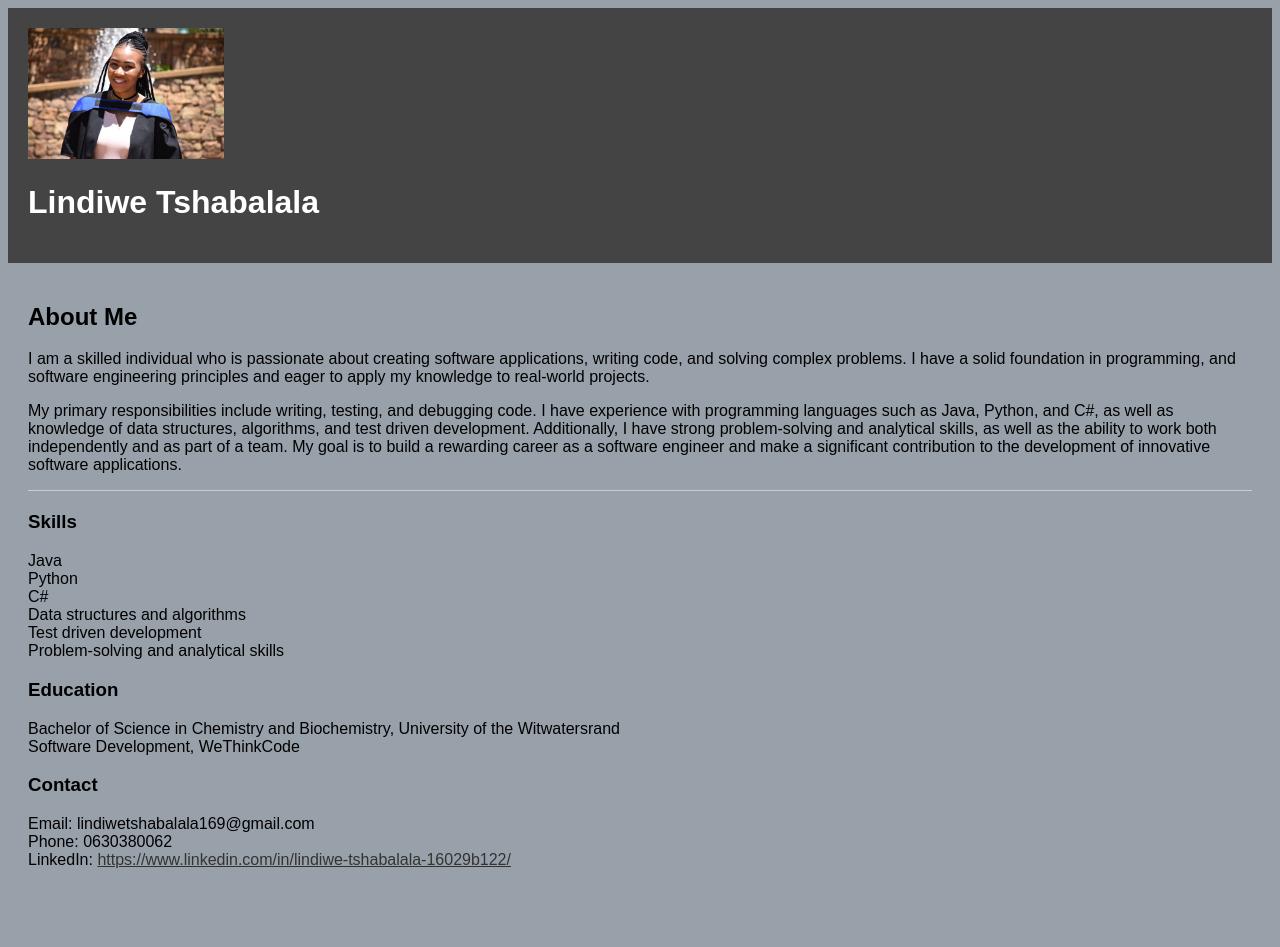
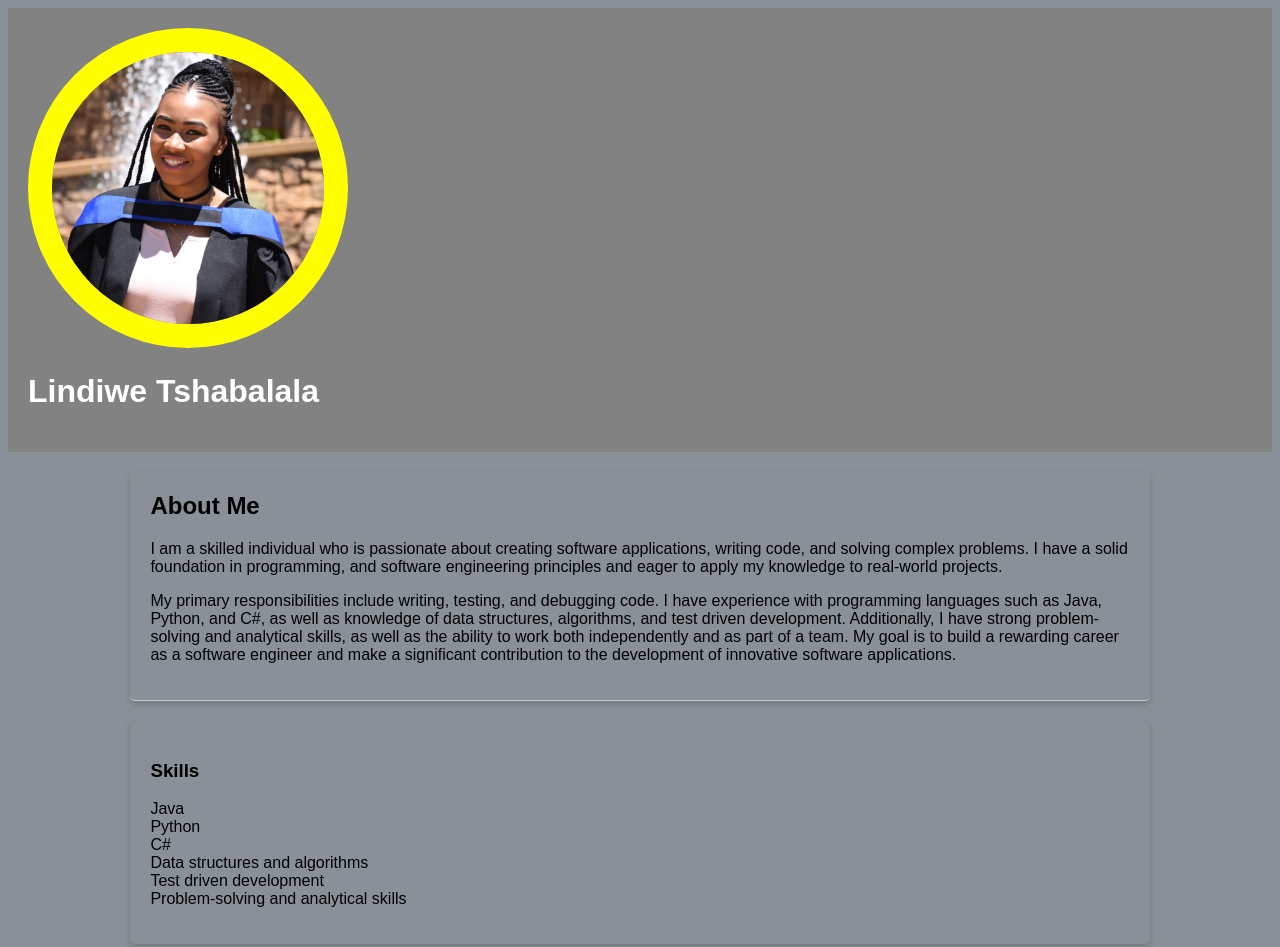
Before and after one commit to LindiweTshabalala/ResponsiveCV, a plain HTML site: page index.html in a window 1280 px wide. Shown: the top 947 px of the page. Before the commit the page ends 913 px from the top, so only its background shows below. Drawn offline with Linux system fonts and the light colour scheme.

Commit message:
needs improvement

```diff
--- a/index.html
+++ b/index.html
@@ -1,33 +1,29 @@
 <!DOCTYPE html>
 <html lang="en">
-  <head>
   <head>
     <title>My Portfolio</title>
     <meta charset="utf-8">
     <meta name="viewport" content="width=device-width, initial-scale=1.0">
     <link rel="stylesheet" href="style.css">
   </head>
-  </head>
   <body>
     <header>
-      <img src="Lindiwe.jpg" alt="Lindiwe">
+      <img src="Lindiwe.jpg" alt="Lindiwe" class="lindiwe">
       <h1>Lindiwe Tshabalala</h1>
     </header>
 
     <main>
-        <section id="about">
+      <article id="about">
         <h2>About Me</h2>
-
         <p>I am a skilled individual who is passionate about creating software applications, writing code, and solving complex problems.
         I have a solid foundation in programming, and software engineering principles and eager to apply my knowledge to real-world projects.</p>
-
         <p>My primary responsibilities include writing, testing, and debugging code. I have experience with programming languages such as Java, Python, and C#,
         as well as knowledge of data structures, algorithms, and test driven development. Additionally, I have strong problem-solving and analytical skills,
         as well as the ability to work both independently and as part of a team.
         My goal is to build a rewarding career as a software engineer and make a significant contribution to the development of innovative software applications.</p>
-        </section>
+      </article>
 
-        <section>
+      <article>
         <h3>Skills</h3>
         <ul>
           <li>Java</li>
@@ -37,24 +33,24 @@
           <li>Test driven development</li>
           <li>Problem-solving and analytical skills</li>
         </ul>
-        </section>
+      </article>
 
-        <section>
+      <article>
         <h3>Education</h3>
         <ul>
           <li>Bachelor of Science in Chemistry and Biochemistry, University of the Witwatersrand</li>
           <li>Software Development, WeThinkCode</li>
         </ul>
-        </section>
+      </article>
 
-        <section>
+      <article>
         <h3>Contact</h3>
         <ul>
           <li>Email: lindiwetshabalala169@gmail.com</li>
           <li>Phone: 0630380062</li>
           <li>LinkedIn: <a href="https://www.linkedin.com/in/lindiwe-tshabalala-16029b122/">https://www.linkedin.com/in/lindiwe-tshabalala-16029b122/</a></li>
         </ul>
-        </section>
+      </article>
     </main>
   </body>
 </html>
--- a/style.css
+++ b/style.css
@@ -1,39 +1,52 @@
-
 body {
   font-family: Arial, sans-serif;
-    background-color: #98a1aa;
+  background-color: #899097;
 }
 
-
 header {
-    background-color: #454444;
+  background-color: #838282;
   color: #fff;
   padding: 20px;
 }
 
-
 main {
   padding: 20px;
+  display: flex;
+  flex-direction: column;
+  align-items: center;
 }
 
-
-  #about {
-    border-bottom: 1px solid #ccc;
+article {
   margin-bottom: 20px;
+  padding: 20px;
+  /* background-color: #fff; */
+  border-radius: 5px;
+  box-shadow: 0 3px 6px rgba(0, 0, 0, 0.16);
+  width: 80%;
 }
 
+article h2 {
+  margin-top: 0;
+}
 
-  ul {
+article ul {
   list-style: none;
   padding: 0;
 }
 
-
-  a {
+article a {
   color: #333;
 }
 
-  img
-  {
-    width: 16%;
+#about {
+  border-bottom: 1px solid #ccc;
 }
+
+img {
+  height: 17rem;
+  width: 17rem;
+  border-radius: 50%;
+  object-fit: cover;
+  /* margin-bottom: 1rem; */
+  border: 1.5rem solid yellow;
+}
```
Lines whose indentation alone changed are shown as unchanged.
